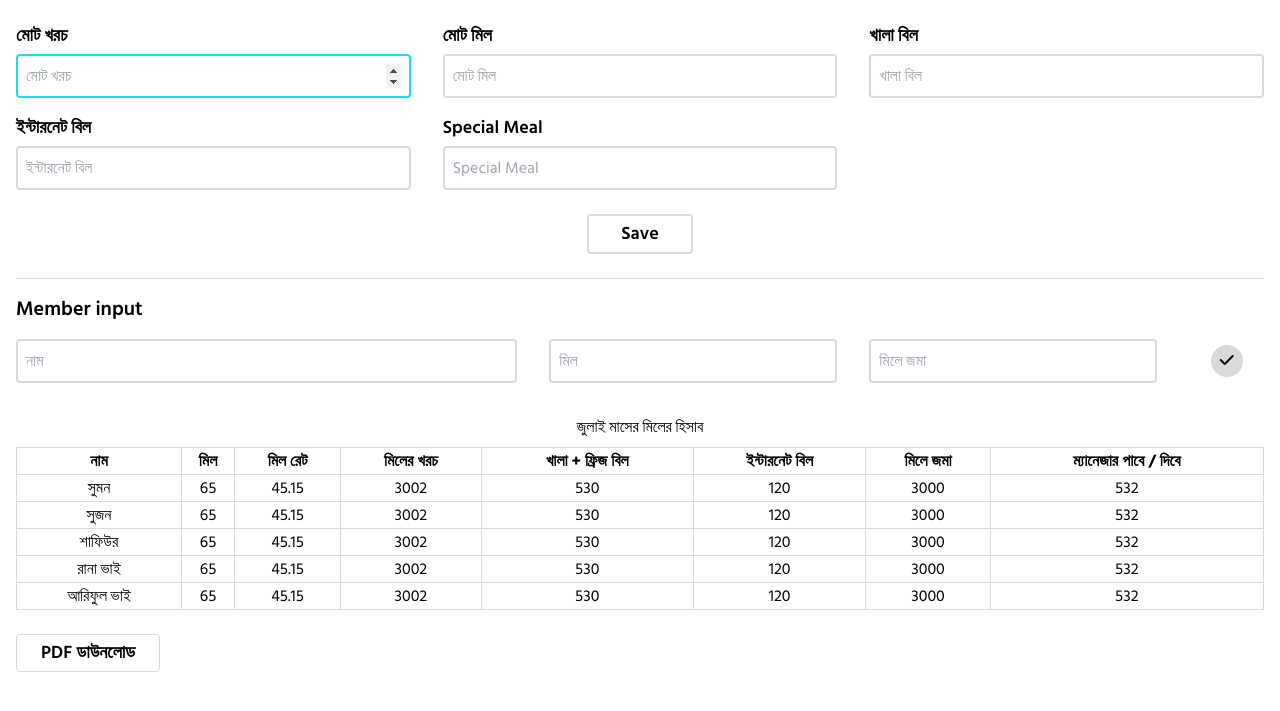
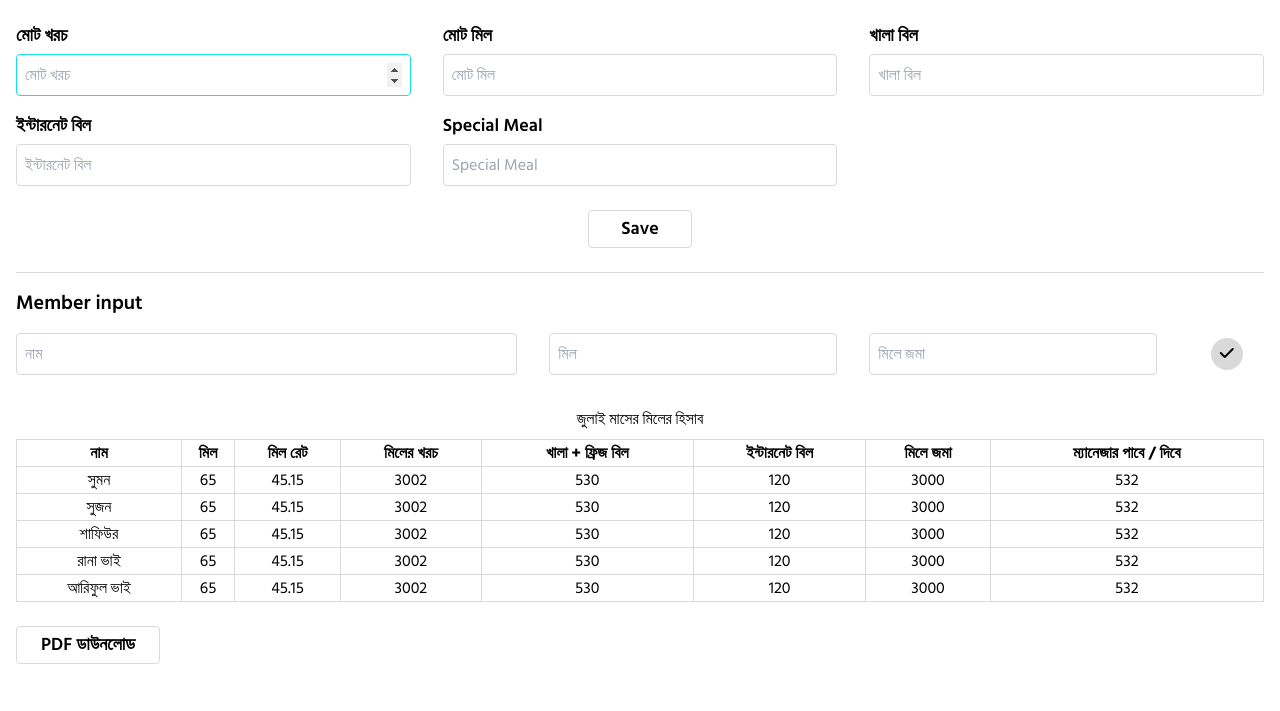
Before and after one commit to devsohelrana/Meal-Counter, a website: page index.html in a window 1280 px wide. Shown: the part 71-782 px from the top of the page. Drawn offline with Linux system fonts and the light colour scheme.

Commit message:
Soft Finding Meal Counter Update

```diff
--- a/index.html
+++ b/index.html
@@ -34,7 +34,7 @@
                 <input
                   type="number"
                   id="totalCosts"
-                  class="w-full border-2 border-secondary outline-none p-2 rounded focus:border-focus transition-colors duration-500"
+                  class="w-full border border-secondary outline-none p-2 rounded focus:border-focus transition-colors duration-500"
                   placeholder="মোট খরচ"
                   autofocus
                 />
@@ -49,7 +49,7 @@
                 <input
                   type="number"
                   id="totalMeal"
-                  class="w-full border-2 border-secondary outline-none p-2 rounded focus:border-focus transition-colors duration-500"
+                  class="w-full border border-secondary outline-none p-2 rounded focus:border-focus transition-colors duration-500"
                   placeholder="মোট মিল"
                 />
               </div>
@@ -61,7 +61,7 @@
                 <input
                   type="number"
                   id="auntBill"
-                  class="w-full border-2 border-secondary outline-none p-2 rounded focus:border-focus transition-colors duration-500"
+                  class="w-full border border-secondary outline-none p-2 rounded focus:border-focus transition-colors duration-500"
                   placeholder="খালা বিল"
                 />
               </div>
@@ -75,7 +75,7 @@
                 <input
                   type="number"
                   id="internetBill"
-                  class="w-full border-2 border-secondary outline-none p-2 rounded focus:border-focus transition-colors duration-500"
+                  class="w-full border border-secondary outline-none p-2 rounded focus:border-focus transition-colors duration-500"
                   placeholder="ইন্টারনেট বিল"
                 />
               </div>
@@ -89,7 +89,7 @@
                 <input
                   type="number"
                   id="specialMeal"
-                  class="w-full border-2 border-secondary outline-none p-2 rounded focus:border-focus transition-colors duration-500"
+                  class="w-full border border-secondary outline-none p-2 rounded focus:border-focus transition-colors duration-500"
                   placeholder="Special Meal"
                 />
               </div>
@@ -98,7 +98,7 @@
             <div class="flex justify-center items-center">
               <button
                 type="submit"
-                class="outline-none my-6 border-2 border-secondary text-primary px-8 py-1 rounded focus:border-focus text-lg font-semibold block"
+                class="outline-none my-6 border border-secondary text-primary px-8 py-1 rounded focus:border-focus text-lg font-semibold block"
               >
                 Save
               </button>
@@ -116,7 +116,7 @@
                 <input
                   type="text"
                   id="name"
-                  class="w-full border-2 border-secondary outline-none p-2 rounded focus:border-focus transition-colors duration-500"
+                  class="w-full border border-secondary outline-none p-2 rounded focus:border-focus transition-colors duration-500"
                   placeholder="নাম"
                 />
               </div>
@@ -125,7 +125,7 @@
                 <input
                   type="number"
                   id="individualMeal"
-                  class="w-full border-2 border-secondary outline-none p-2 rounded focus:border-focus transition-colors duration-500"
+                  class="w-full border border-secondary outline-none p-2 rounded focus:border-focus transition-colors duration-500"
                   placeholder="মিল"
                 />
               </div>
@@ -134,7 +134,7 @@
                 <input
                   type="number"
                   id="totalDiposit"
-                  class="w-full border-2 border-secondary outline-none p-2 rounded focus:border-focus transition-colors duration-500"
+                  class="w-full border border-secondary outline-none p-2 rounded focus:border-focus transition-colors duration-500"
                   placeholder="মিলে জমা"
                 />
               </div>
```
